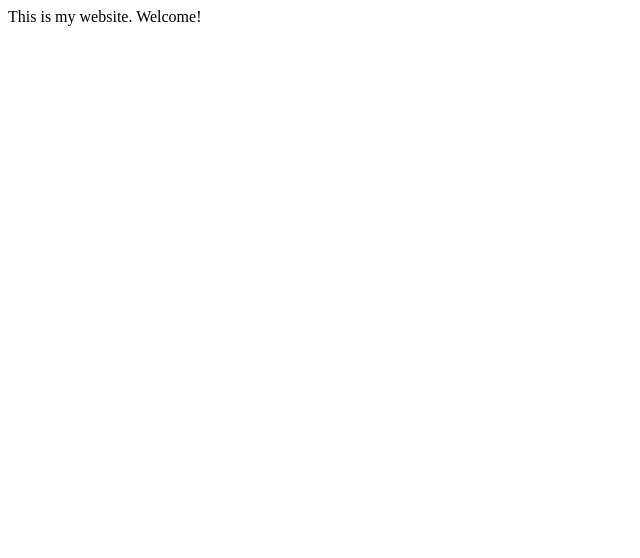
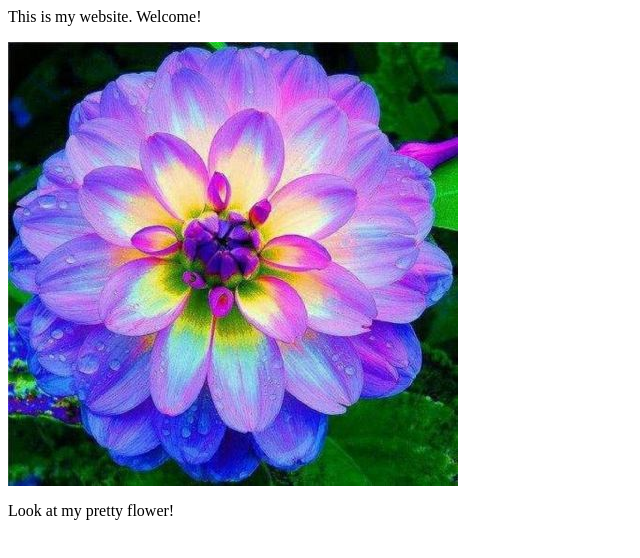
Before and after one commit to youngrrrr/WebsiteTutorial, a plain HTML site: page index.html in a window 1280 px wide. Shown: the whole page, without its empty margins (0-640 px from the left). Drawn offline with Linux system fonts and the light colour scheme.

Commit message:
Adding flower to HTML

```diff
--- a/index.html
+++ b/index.html
@@ -8,5 +8,7 @@
     <p>
       This is my website. Welcome!
     </p>
+    <img src="./flower.jpg">
+    <p>Look at my pretty flower!</p>
   </body>
 </html>
```
